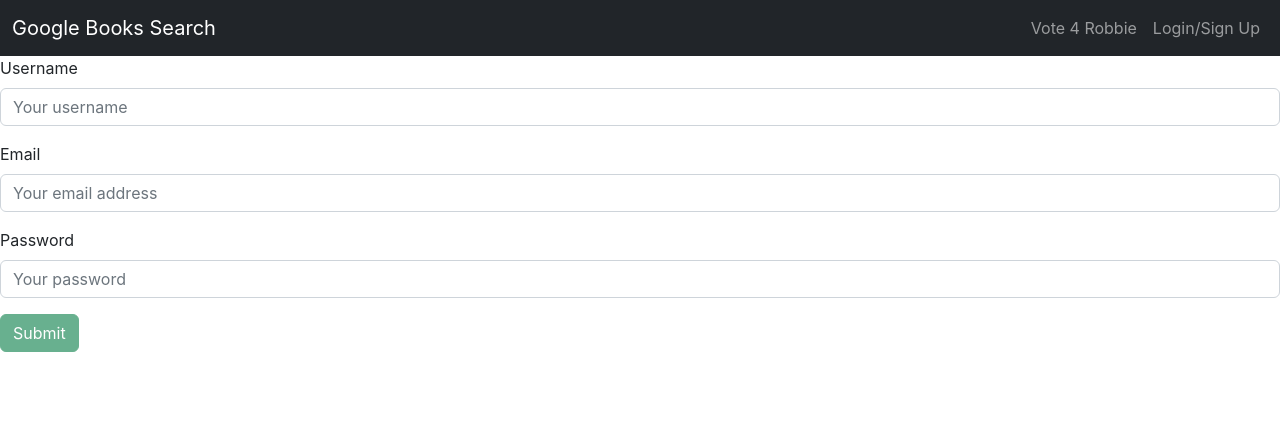
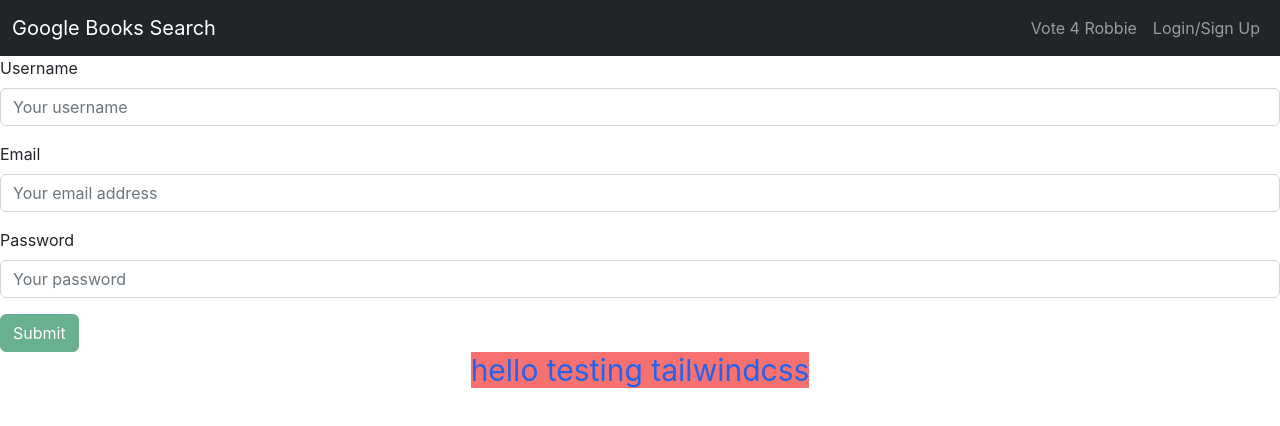
Before and after one commit to rjclemmer/Robbie4President, a React (Create React App) app in the folder client/: page / in a window 1280 px wide. Shown: the top 426 px of the page. Built offline with nearby package versions, Linux system fonts and the light colour scheme.

Commit message:
added tailwindcss as a dependency in the client package.json

```diff
--- a/client/package.json
+++ b/client/package.json
@@ -37,5 +37,8 @@
       "last 1 firefox version",
       "last 1 safari version"
     ]
+  },
+  "devDependencies": {
+    "tailwindcss": "^3.3.1"
   }
 }
--- a/client/src/index.css
+++ b/client/src/index.css
@@ -1,3 +1,7 @@
+@tailwind base;
+@tailwind components;
+@tailwind utilities;
+
 body {
   margin: 0;
   font-family: -apple-system, BlinkMacSystemFont, 'Segoe UI', 'Roboto', 'Oxygen',
--- a/client/src/pages/Home.js
+++ b/client/src/pages/Home.js
@@ -131,6 +131,9 @@ const Home = () => {
         >
           Submit
         </Button>
+        <div className= 'flex justify-center'>
+        <p className='text-blue-600 bg-red-400 text-3xl'>hello testing tailwindcss</p>
+        </div>
       </Form>
     </>
   );
--- /dev/null
+++ b/client/tailwind.config.js
@@ -0,0 +1,10 @@
+/** @type {import('tailwindcss').Config} */
+module.exports = {
+  content: [
+    "./src/**/*.{js,jsx,ts,tsx}",
+  ],
+  theme: {
+    extend: {},
+  },
+  plugins: [],
+}
```
Also changed, not shown: 1 other file (tests, documents, lock files or other folders).
